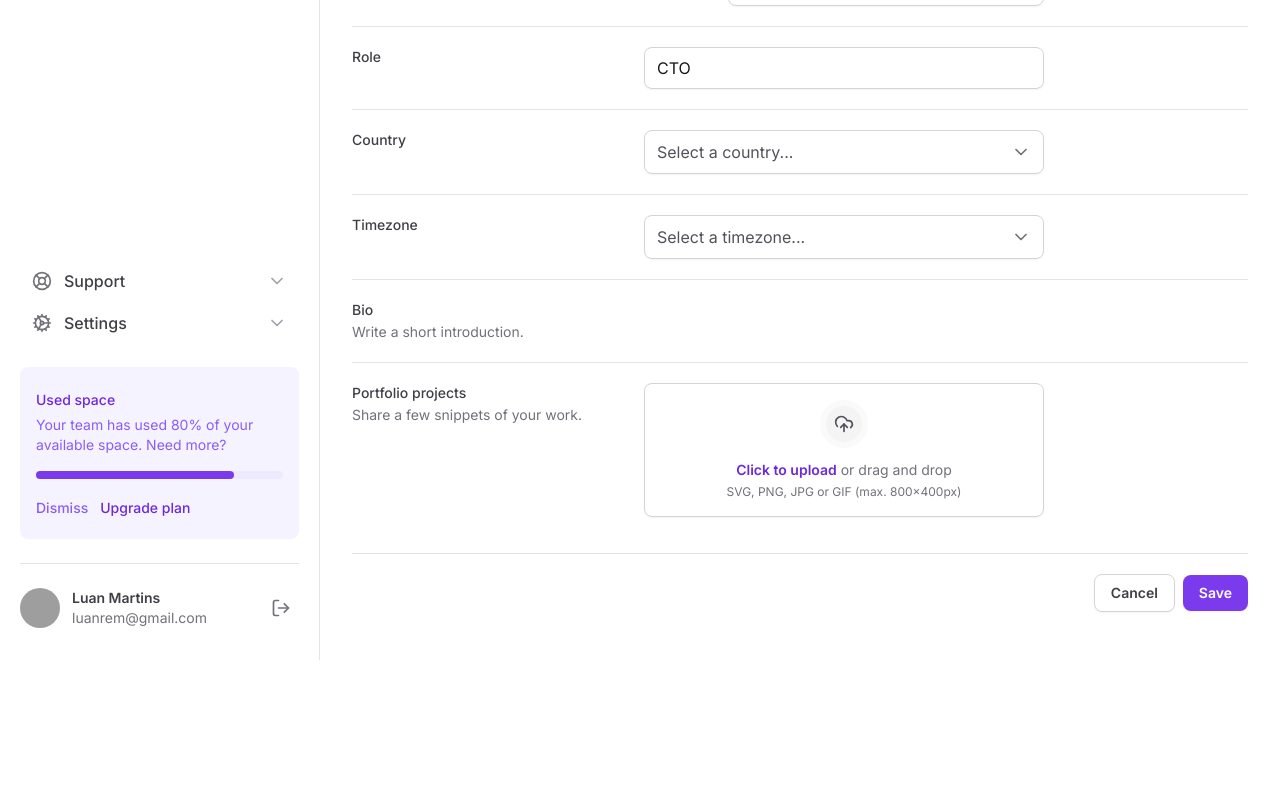
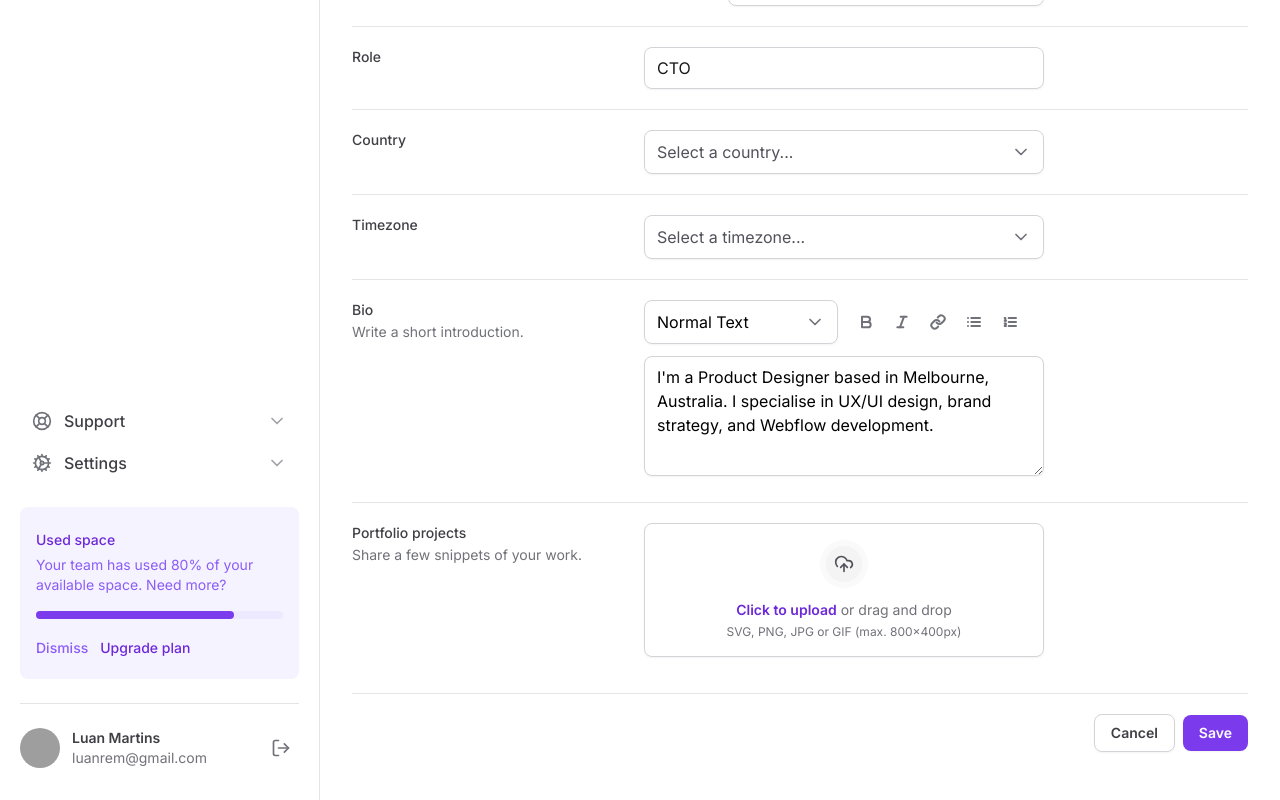
Before and after one commit to luanrem/tailwind-next, a Next.js app: page / in a window 1280 px wide. Shown: the part 544-1344 px from the top of the page. Before the commit the page ends 1204 px from the top, so only its background shows below. Built offline with nearby package versions, Linux system fonts and the light colour scheme; grey boxes are pictures that could not be loaded.

Commit message:
C03 - Input de Biografia

```diff
--- a/src/app/components/Form/Select/index.tsx
+++ b/src/app/components/Form/Select/index.tsx
@@ -4,14 +4,14 @@
 import { ChevronDown } from 'lucide-react'
 import { ReactNode } from 'react'
 
-export interface SelectProps {
+export interface SelectProps extends SelectPrimitive.SelectProps {
   children: ReactNode
   placeholder: string
 }
 
-export function Select({ children, placeholder }: SelectProps) {
+export function Select({ children, placeholder, ...props }: SelectProps) {
   return (
-    <SelectPrimitive.Root>
+    <SelectPrimitive.Root {...props}>
       <SelectPrimitive.Trigger className="flex h-11 w-full items-center justify-between gap-2 rounded-lg border border-zinc-300 px-3 py-2 shadow-sm data-[placeholder]:text-zinc-600">
         <SelectPrimitive.Value
           placeholder={placeholder}
@@ -27,7 +27,7 @@
           side="bottom"
           position="popper"
           sideOffset={8}
-          className="z-10 w-[--radix-select-trigger-width] overflow-hidden rounded-lg border border-zinc-200 bg-white"
+          className="z-10 w-[--radix-select-trigger-width] overflow-hidden rounded-lg border border-zinc-200 bg-white shadow-sm"
         >
           <SelectPrimitive.Viewport>{children}</SelectPrimitive.Viewport>
         </SelectPrimitive.Content>
--- /dev/null
+++ b/src/app/components/Form/Textarea.tsx
@@ -0,0 +1,12 @@
+import { ComponentProps } from 'react'
+
+export type TextareaProps = ComponentProps<'textarea'>
+
+export function Textarea(props: TextareaProps) {
+  return (
+    <textarea
+      className="min-h-[120px] w-full resize-y rounded-lg border border-zinc-300 px-3 py-2 shadow-sm"
+      {...props}
+    />
+  )
+}
--- a/src/app/page.tsx
+++ b/src/app/page.tsx
@@ -2,9 +2,10 @@
 import { FileInput } from "./components/Form/FileInput";
 import { Input } from "./components/Input";
 
-import { Mail } from "lucide-react";
+import { Bold, Italic, Link, List, ListOrdered, Mail } from "lucide-react";
 import { Select } from "./components/Form/Select";
 import { SelectItem } from "./components/Form/Select/SelectItem";
+import { Textarea } from "./components/Form/Textarea";
 
 export default function Home() {
   return (
@@ -117,7 +118,59 @@
                 Write a short introduction.
               </span>
             </label>
-            <div></div>
+            <div className="space-y-3">
+              <div className="grid grid-cols-2 gap-3">
+                <Select placeholder="" defaultValue="normal">
+                  <SelectItem
+                    value="normal"
+                    defaultChecked
+                    text="Normal Text"
+                  />
+                  <SelectItem value="md" text="Markdown" />
+                </Select>
+
+                <div className="flex items-center gap-1">
+                  <button
+                    type="button"
+                    className="rounded-md p-2 hover:bg-zinc-50"
+                  >
+                    <Bold className="h-4 w-4 text-zinc-500" strokeWidth={3} />
+                  </button>
+                  <button
+                    type="button"
+                    className="rounded-md p-2 hover:bg-zinc-50"
+                  >
+                    <Italic className="h-4 w-4 text-zinc-500" strokeWidth={3} />
+                  </button>
+                  <button
+                    type="button"
+                    className="rounded-md p-2 hover:bg-zinc-50"
+                  >
+                    <Link className="h-4 w-4 text-zinc-500" strokeWidth={3} />
+                  </button>
+                  <button
+                    type="button"
+                    className="rounded-md p-2 hover:bg-zinc-50"
+                  >
+                    <List className="h-4 w-4 text-zinc-500" strokeWidth={3} />
+                  </button>
+                  <button
+                    type="button"
+                    className="rounded-md p-2 hover:bg-zinc-50"
+                  >
+                    <ListOrdered
+                      className="h-4 w-4 text-zinc-500"
+                      strokeWidth={3}
+                    />
+                  </button>
+                </div>
+              </div>
+
+              <Textarea
+                id="bio"
+                defaultValue="I'm a Product Designer based in Melbourne, Australia. I specialise in UX/UI design, brand strategy, and Webflow development."
+              />
+            </div>
           </div>
 
           <div className="grid gap-3 grid-cols-form pt-5">
```
